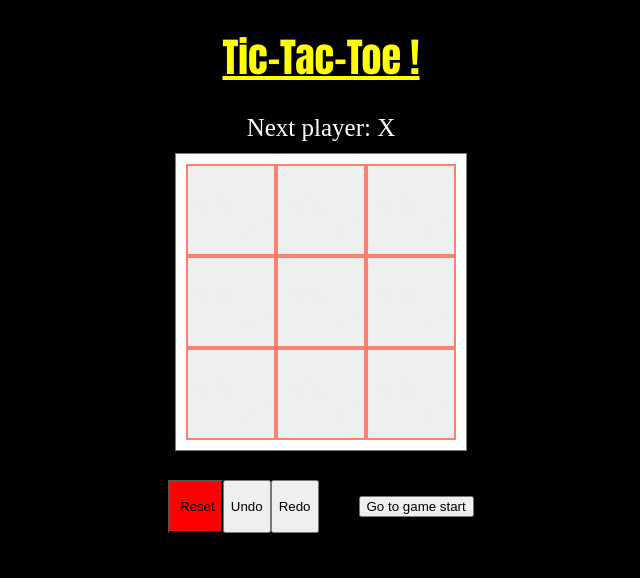
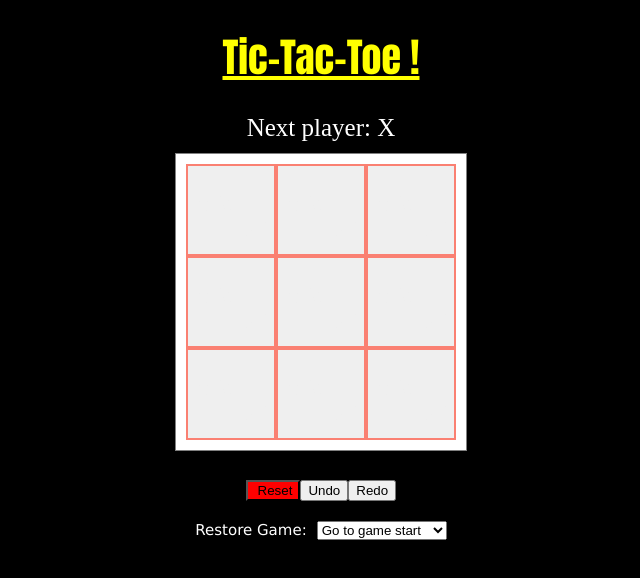
Before and after one commit to AaronBDSouza/tic-tac-toe-game, a React (Create React App) app: page / in a window 1280 px wide. Shown: the top 578 px of the page, without its empty margins (319-959 px from the left). Built offline with nearby package versions, Linux system fonts and the light colour scheme; some icons are missing.

Commit message:
Control Buttons Issue Fixed

```diff
--- a/src/index.css
+++ b/src/index.css
@@ -85,7 +85,6 @@ body{
   overflow: hidden;
 }
 
-
 .resetDiv{
   color: white;
   font-size: 25px;
@@ -99,6 +98,20 @@ body{
   justify-content: center;
 }
 
+.restoreGamesLabel{
+  color: white;
+  font-family: 'Lucida Sans';
+  font-size: 15px;
+  margin-right: 10px;
+}
+
+.restoreDropdown{
+  width: 100%;
+  margin-top: 20px;
+  display: flex;
+  justify-content: center;
+}
+
 .resetButton{
   background-color: red;
 }
--- a/src/index.js
+++ b/src/index.js
@@ -90,6 +90,7 @@ class Game extends React.Component{
             clickCounter : 0,
             stepNumber: 0,
         };
+        this.restoreCheckpointValue = React.createRef();
     }
 
     handleClick(i){
@@ -117,38 +118,47 @@ class Game extends React.Component{
         });
     }
 
+    getRestoreCheckPointValue(){
+        const restoreCheckpointValue = this.restoreCheckpointValue.current.value;
+        // alert(restoreCheckpointValue);
+        /*console.log(restoreCheckpointValue);*/
+        this.jumpTo(restoreCheckpointValue);
+        this.restoreCheckpointValue.current.value = "";
+    }
+
     jumpTo(step){
         this.setState({
             stepNumber:step,
             xIsNext: (step % 2) === 0,
         });
+
     }
 
     render(){
         const history = this.state.history;
         const current = history[this.state.stepNumber]
         const winner = calculateWinner(current.squares);
-
         const moves = history.map((step,move) => {
             const moveDesc = move ?  'Go to move #' + move :'Go to game start';
             return(
-                <li key={move}>
-                    <button onClick={() => this.jumpTo(move)}>{moveDesc}</button>
-                </li>
+                // <li key={move}>
+                //     <button onClick={() => this.jumpTo(move)}>{moveDesc}</button>
+                // </li>
+                <option key={move} value={move}>{moveDesc}</option>
             );
         })
 
         let status;
 
         if(winner){
-            status = 'Player '+ (this.state.xIsNext ? 'Y': 'X') + ' won!';
+            status = 'Player '+ (this.state.xIsNext ? 'O': 'X') + ' won!';
         }
         else{
             status = 'Next player: ' + (this.state.xIsNext ? 'X': 'O');
         }
 
       return(
-          <div>
+        <div>
             <div className="game-heading">
                 <h1>Tic-Tac-Toe !</h1>
             </div>
@@ -167,15 +177,19 @@ class Game extends React.Component{
                 </div>
                 <span className="resetDiv">{winner === 0 ? 'Click the restart button to play more games': ''}</span>
                 <div className="buttonControls">
-                    <button className="resetButton"><i className ="far fa-arrow-alt-down"></i> Reset</button>
-                    <button>Undo</button>
-                    <button>Redo</button>
-                    <ol>{moves}</ol>
+                    <button className="resetButton" onClick={() => this.jumpTo(0)}><i className ="far fa-arrow-alt-down"></i> Reset</button>
+                    <button onClick={() => this.jumpTo((this.state.stepNumber > 0 ? this.state.stepNumber - 1 : 0))}>Undo</button>
+                    <button onClick={() => this.jumpTo(this.state.stepNumber < this.state.history.length - 1 ? this.state.stepNumber + 1 : this.state.history.length - 1)}>Redo</button>
+                </div>
+                <div className="restoreDropdown">
+                    <label className="restoreGamesLabel">Restore Game: </label>
+                    <select ref={this.restoreCheckpointValue} onChange={() => this.getRestoreCheckPointValue()}>
+                        <option defaultValue disabled value="">Select Checkpoint</option>
+                        {moves}
+                    </select>
                 </div>
             </div>
-          </div>
-
-
+        </div>
       );
   }
 }
```
